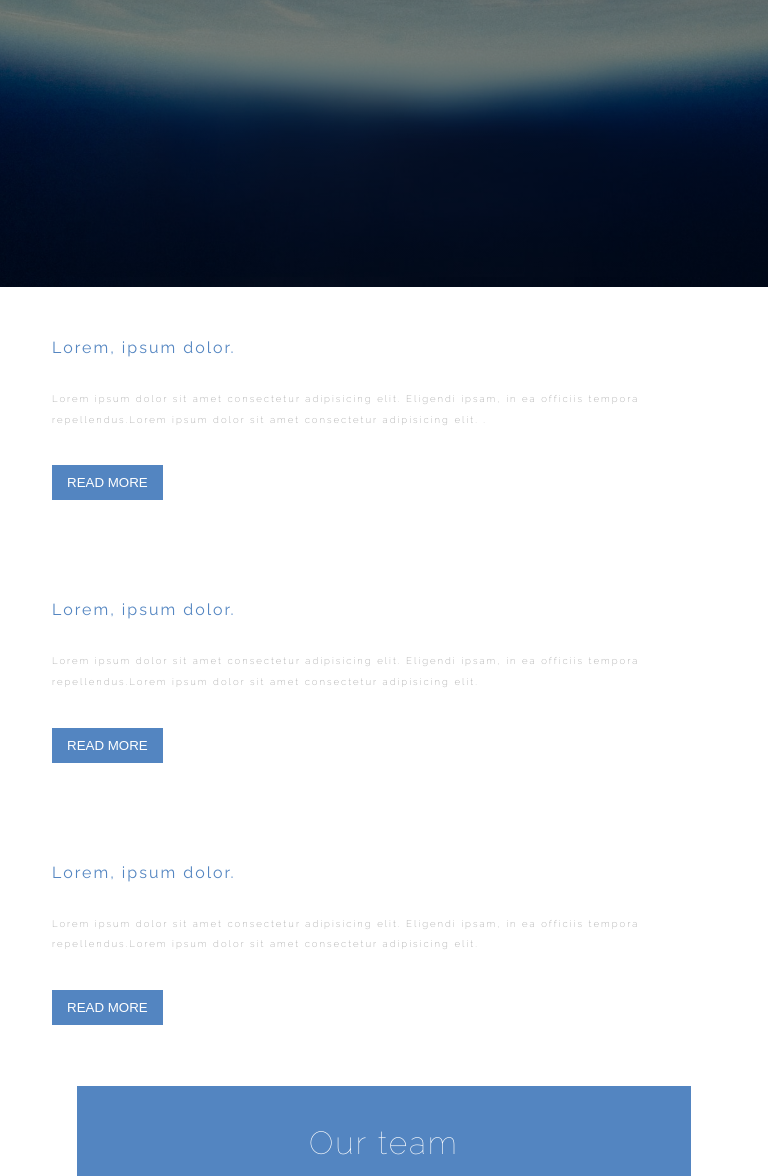
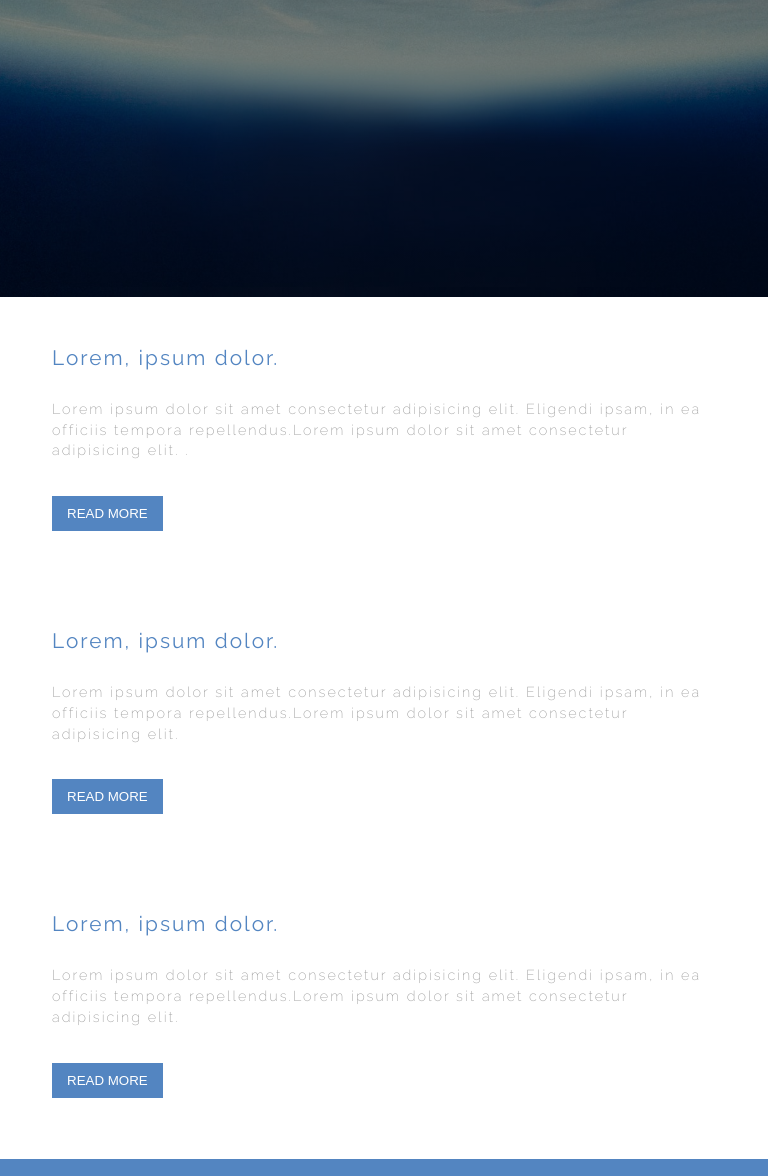
Before and after one commit to ShIKULJAK/-task1-theory, a plain HTML site: page index.html in a window 768 px wide. Shown: the part 384-1560 px from the top of the page. Drawn offline with Linux system fonts and the light colour scheme.

Commit message:
Update style.css

```diff
--- a/style.css
+++ b/style.css
@@ -220,7 +220,7 @@
     }
 
     .blog article {
-        width: 40%;
+        width: 50%;
         float: left;
         padding: 30px;
     }
@@ -252,13 +252,28 @@
     }
     /* ----RESPONSIVE---- */
 
-    @media(min-width:1200px) {
+    @media(min-width:768px) and (max-width:1200px) {
         h2 {
             font-size: 2rem;
         }
+        .intro article {
+            width: 100%;
+            border: none;
+        }
+        .intro article h2 {
+            font-size: 1.3rem;
+        }
+        .intro article p {
+            font-size: .9rem;
+        }
+        .container {
+            width: 100%;
+            margin: auto;
+            padding: 20px;
+        }
     }
 
-    @media(max-width:1050px) {
+    @media(max-width:768px) {
         /* ----HEADER-NAV---- */
         nav ul li a {
             margin: 5px;
```
